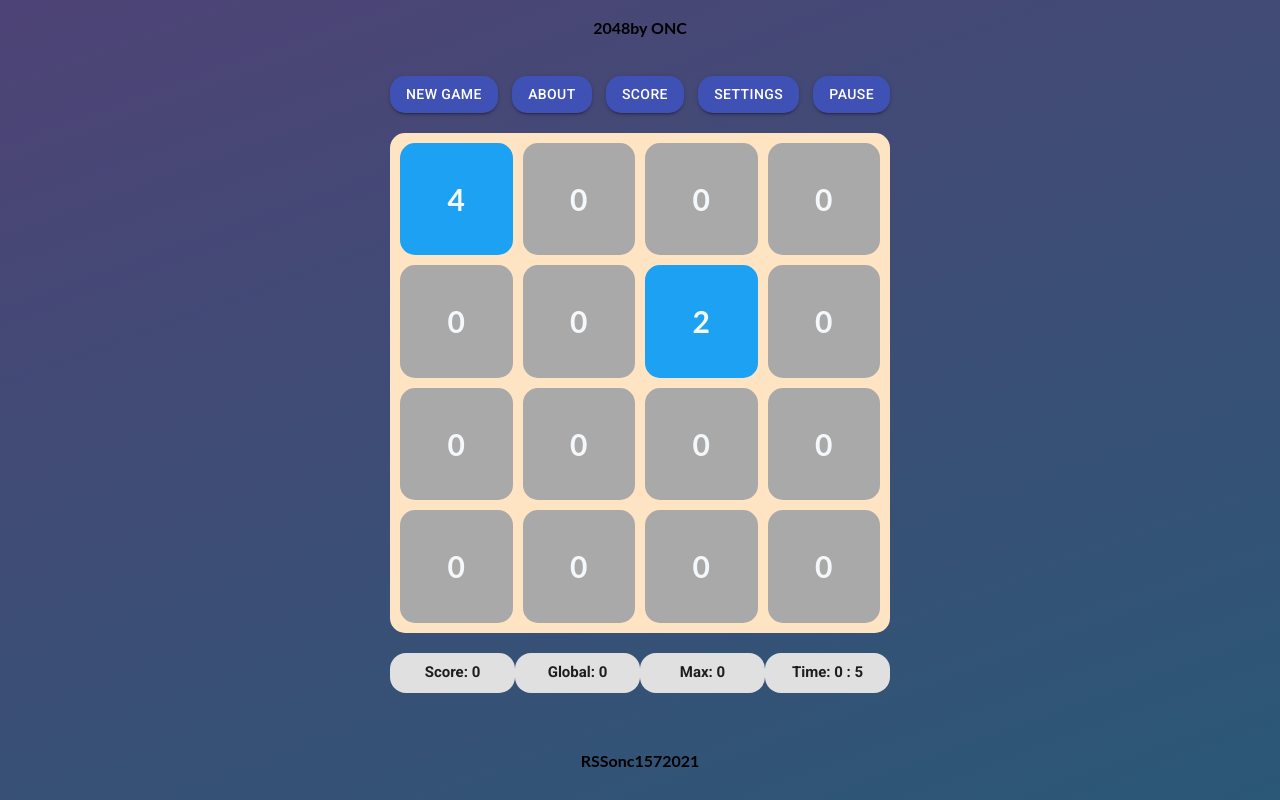
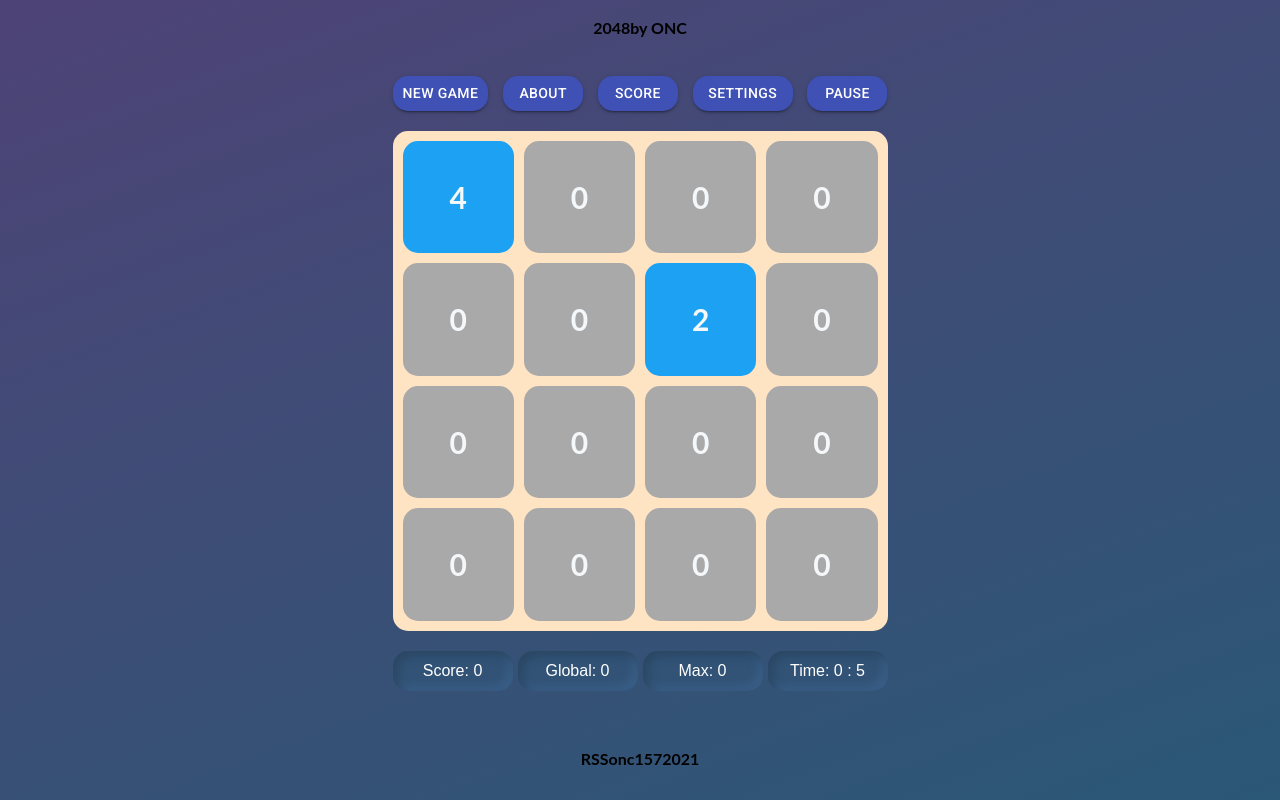
Before and after one commit to onc157/react-game, a React (Create React App) app: page / in a window 1280 px wide. Built offline with nearby package versions, Linux system fonts and the light colour scheme.

Commit message:
feat: implemented language switch

```diff
--- a/src/components/About/style.ts
+++ b/src/components/About/style.ts
@@ -32,6 +32,8 @@ const useStyles = makeStyles((theme: Theme) =>
     },
     button: {
       borderRadius: '15px',
+      padding: '5px 10px',
+      minWidth: '80px',
     },
     closeButton: {
       color: '#D0A9FF',
--- a/src/components/GameField/GameField.tsx
+++ b/src/components/GameField/GameField.tsx
@@ -21,7 +21,9 @@ const GameField: React.FC<PropTypes> = ({ cellsValue, state }): JSX.Element => {
   return (
     <div className="field-wrapper">
       {fieldCells}
-      <div className={!state.isPause ? 'pause-wrapper' : 'pause-wrapper pause-wrapper--active'}>Pause On</div>
+      <div className={!state.isPause ? 'pause-wrapper' : 'pause-wrapper pause-wrapper--active'}>
+        {state.languageIsEn ? 'Pause On:' : 'Пауза'}
+      </div>
     </div>
   )
 }
--- a/src/components/GameMenu/GameMenu.tsx
+++ b/src/components/GameMenu/GameMenu.tsx
@@ -33,7 +33,7 @@ const GameMenu: React.FC<PropTypes> = ({ onSetPause, resetGame, initField, state
       <Score languageIsEn={state.languageIsEn} state={state} dispatch={dispatch} />
       <Settings resetGame={resetGame} initField={initField} state={state} dispatch={dispatch} />
       <Button className={classes.button} variant="contained" color="primary" onClick={onSetPause}>
-        Pause
+        {state.languageIsEn ? 'Pause' : 'Пауза'}
       </Button>
     </div>
   )
--- a/src/components/GameMenu/style.ts
+++ b/src/components/GameMenu/style.ts
@@ -4,6 +4,8 @@ const useStyles = makeStyles((theme: Theme) =>
   createStyles({
     button: {
       borderRadius: '15px',
+      padding: '5px 10px',
+      minWidth: '80px',
     },
   }),
 )
--- a/src/components/GameStats/GameStats.tsx
+++ b/src/components/GameStats/GameStats.tsx
@@ -9,14 +9,24 @@ type PropTypes = {
 }
 
 const GameStats: React.FC<PropTypes> = ({ state }): JSX.Element => {
-  const classes = useStyles()
   return (
     <div className="stats-wrapper">
-      <Chip className={classes.chip} label={`Score: ${state.scoreValue} `} />
-      <Chip className={classes.chip} label={`Global: ${state.globalScoreValue} `} />
-      <Chip className={classes.chip} label={`Max: ${state.maxValue} `} />
-
-      <Chip className={classes.chip} label={`Time: ${state.nowTime.getMinutes()} : ${state.nowTime.getSeconds()}`} />
+      <div className="stats__cell">
+        {state.languageIsEn ? 'Score: ' : 'Счет: '}
+        {state.scoreValue}
+      </div>
+      <div className="stats__cell">
+        {state.languageIsEn ? 'Global: ' : 'Общий: '}
+        {state.globalScoreValue}
+      </div>
+      <div className="stats__cell">
+        {state.languageIsEn ? 'Max: ' : 'Макс. : '}
+        {state.maxValue}
+      </div>
+      <div className="stats__cell">
+        {state.languageIsEn ? 'Time: ' : 'Время: '}
+        {`${state.nowTime.getMinutes()} : ${state.nowTime.getSeconds()}`}
+      </div>
     </div>
   )
 }
--- a/src/components/GameStats/style.scss
+++ b/src/components/GameStats/style.scss
@@ -3,4 +3,24 @@
   justify-content: space-between;
 
   margin: 20px 0;
+
+  .stats__cell {
+    display: flex;
+    justify-content: center;
+    align-items: center;
+    width: 120px;
+    height: 40px;
+    padding: 5px;
+    border-radius: 15px;
+    background: #325376;
+    box-shadow: inset 5px 5px 10px #2b4764,
+    inset -5px -5px 10px #3a5f88;
+    color: #fff;
+    font-family: Arial, serif;
+    font-weight: 400;
+  }
+
+  .stats__cell:not(:first-child) {
+    margin-left: 5px;
+  }
 }
--- a/src/components/Score/style.ts
+++ b/src/components/Score/style.ts
@@ -31,6 +31,8 @@ const useStyles = makeStyles((theme: Theme) =>
     },
     button: {
       borderRadius: '15px',
+      padding: '5px 10px',
+      minWidth: '80px',
     },
     closeButton: {
       color: '#D0A9FF',
--- a/src/components/Settings/Settings.tsx
+++ b/src/components/Settings/Settings.tsx
@@ -16,7 +16,7 @@ import {
   Typography,
 } from '@material-ui/core'
 import { StateType } from '../../types/types.'
-import { setFieldSize, setSettingsOpen } from '../../reducer'
+import { setFieldSize, setLanguage, setSettingsOpen } from '../../reducer'
 
 type PropTypes = {
   resetGame: () => void
@@ -32,6 +32,10 @@ const Settings: React.FC<PropTypes> = ({ resetGame, state, dispatch }): JSX.Elem
     dispatch(setFieldSize(+target.value))
     handleSettingsToggle()
     resetGame()
+  }
+
+  const handleChangeLanguage = ({ target }: React.ChangeEvent<HTMLInputElement>) => {
+    dispatch(setLanguage(!state.languageIsEn))
   }
 
   const handleSettingsToggle = () => {
@@ -60,17 +64,34 @@ const Settings: React.FC<PropTypes> = ({ resetGame, state, dispatch }): JSX.Elem
             <Typography paragraph variant="h4" component="div">
               {state.languageIsEn ? 'Settings' : 'Настройки'}
             </Typography>
-
-            <FormControl component="fieldset">
-              <FormLabel component="legend">Field size:</FormLabel>
+            <FormControl className={classes.form} component="fieldset">
+              <FormLabel className={classes.formLabel} component="legend">
+                {state.languageIsEn ? 'Field size:' : 'Размер поля:'}
+              </FormLabel>
               <RadioGroup aria-label="gender" name="gender1" value={state.fieldSize} onChange={handleChangeFieldSize} row>
                 <FormControlLabel value={4} control={<Radio />} label="4 x 4" />
                 <FormControlLabel value={5} control={<Radio />} label="5 x 5" />
                 <FormControlLabel value={6} control={<Radio />} label="6 x 6" />
               </RadioGroup>
             </FormControl>
+            <FormControl className={classes.form} component="fieldset">
+              <FormLabel className={classes.formLabel} component="legend">
+                {state.languageIsEn ? 'Language:' : 'Язык:'}
+              </FormLabel>
+              <RadioGroup
+                // className={classes.radioGroup}
+                aria-label="gender"
+                name="gender1"
+                value={state.languageIsEn}
+                onChange={handleChangeLanguage}
+                row
+              >
+                <FormControlLabel value={true} control={<Radio />} label={state.languageIsEn ? 'English:' : 'Английский:'} />
+                <FormControlLabel value={false} control={<Radio />} label={state.languageIsEn ? 'Russian:' : 'Русский:'} />
+              </RadioGroup>
+            </FormControl>
             <DialogActions>
-              <Button onClick={handleSettingsToggle} color="primary">
+              <Button className={classes.closeButton} onClick={handleSettingsToggle} color="primary">
                 Close
               </Button>
             </DialogActions>
--- a/src/components/Settings/style.ts
+++ b/src/components/Settings/style.ts
@@ -7,36 +7,35 @@ const useStyles = makeStyles((theme: Theme) =>
       alignItems: 'center',
       justifyContent: 'center',
     },
-    closeButton: {
-      position: 'absolute',
-      right: theme.spacing(1),
-      top: theme.spacing(1),
-      color: theme.palette.grey[500],
-    },
     paper: {
-      backgroundColor: theme.palette.background.paper,
+      display: 'flex',
+      flexDirection: 'column',
+      alignItems: 'space-between',
+      justifyContent: 'center',
+      backgroundImage: 'linear-gradient(-20deg, #2b5876 0%, #4e4376 100%)',
       boxShadow: theme.shadows[5],
       padding: theme.spacing(2, 4, 3),
-      maxWidth: '600px',
       borderRadius: '15px',
-    },
-    gridElement: {
-      margin: '10px 0',
-    },
-    hotkey: {
-      border: '1px solid grey',
-      borderRadius: '10px',
-      width: '35px',
-      height: '35px',
-      boxShadow: '2px 2px grey',
-      display: 'flex',
-      justifyContent: 'center',
-      alignItems: 'center',
-      marginRight: '10px',
+      color: '#FFF',
+      outline: 'none',
     },
     button: {
       borderRadius: '15px',
+      padding: '5px 10px',
+      minWidth: '100px',
     },
+    closeButton: {
+      color: '#D0A9FF',
+    },
+    form: {
+      margin: '10px 0',
+    },
+    formLabel: {
+      color: '#FFF',
+    },
+    // radioGroup: {
+    //   display,
+    // },
   }),
 )
 
```
